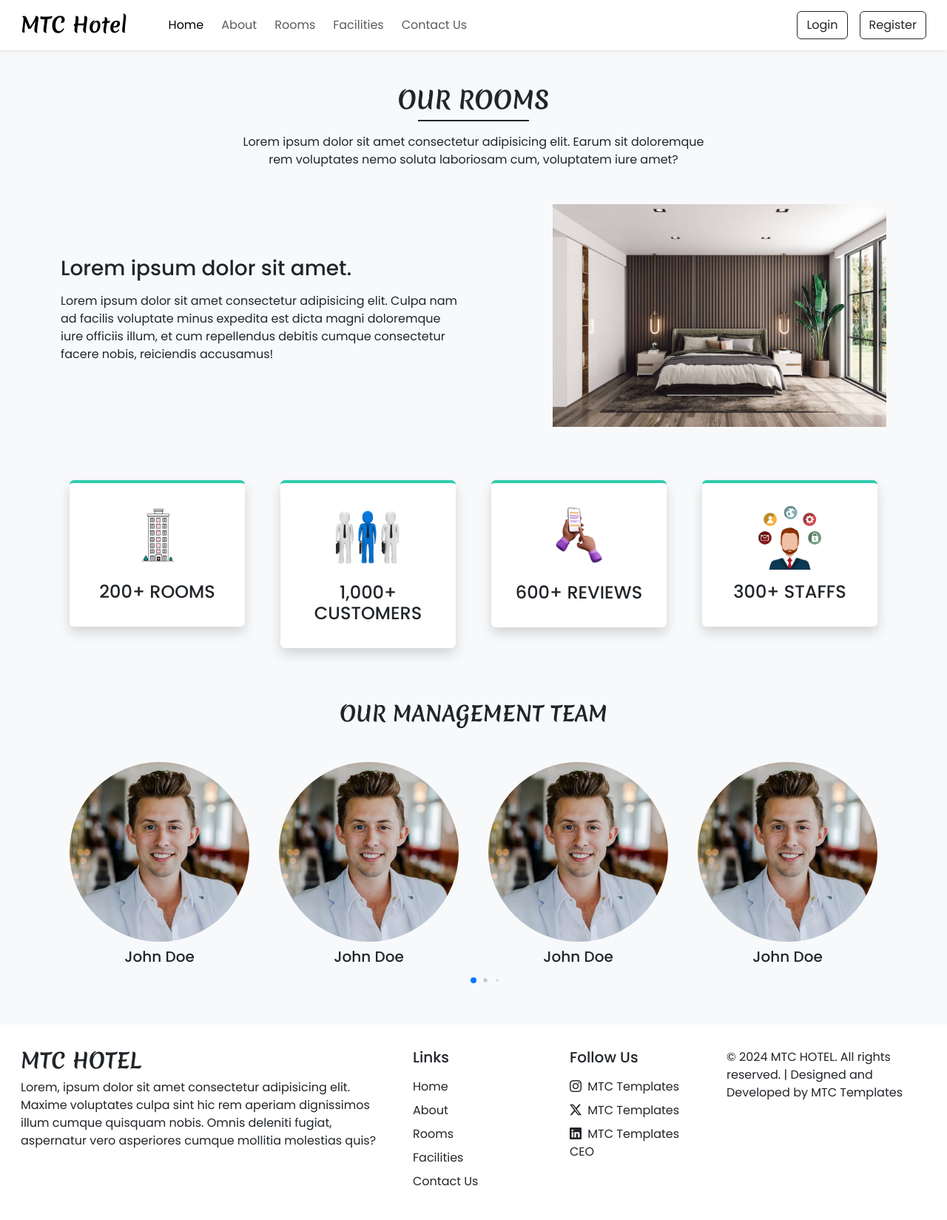
After one commit to OluwaTobba/hotel_management_website, a PHP site: page /rooms.php in a window 1280 px wide. The commit adds this page. Shown: the whole page at 74% size. Run offline with PHP 8.4, Linux system fonts and the light colour scheme.

Commit message:
index and footer updated

```diff
--- a/common/footer.php
+++ b/common/footer.php
@@ -11,11 +11,11 @@
 
         <div class="col-lg-2 p-4">
             <h5 class="mb-3">Links</h5>
-            <a href="#" class="d-inline-block mb-2 text-dark text-decoration-none">Home</a> </br>
-            <a href="#" class="d-inline-block mb-2 text-dark text-decoration-none">About</a> </br>
-            <a href="#" class="d-inline-block mb-2 text-dark text-decoration-none">Rooms</a> </br>
-            <a href="#" class="d-inline-block mb-2 text-dark text-decoration-none">Facilities</a> </br>
-            <a href="#" class="d-inline-block mb-2 text-dark text-decoration-none">Contact Us</a>
+            <a href="index.php" class="d-inline-block mb-2 text-dark text-decoration-none">Home</a> </br>
+            <a href="about.php" class="d-inline-block mb-2 text-dark text-decoration-none">About</a> </br>
+            <a href="rooms.php" class="d-inline-block mb-2 text-dark text-decoration-none">Rooms</a> </br>
+            <a href="facilities.php" class="d-inline-block mb-2 text-dark text-decoration-none">Facilities</a> </br>
+            <a href="contact.php" class="d-inline-block mb-2 text-dark text-decoration-none">Contact Us</a>
         </div>
 
         <div class="col-lg-2 p-4">
--- /dev/null
+++ b/rooms.php
@@ -0,0 +1,154 @@
+<!DOCTYPE html>
+<html lang="en">
+<head>
+    <meta charset="UTF-8">
+    <meta name="viewport" content="width=device-width, initial-scale=1.0">
+
+    <title>Our Rooms | MTC Hotel</title>
+
+    <!-- Google Font -->
+    <link href="https://fonts.googleapis.com/css2?family=Merienda:wght@300..900&family=Poppins:ital,wght@0,100;0,200;0,300;0,400;0,500;0,600;0,700;0,800;0,900;1,100;1,200;1,300;1,400;1,500;1,600;1,700;1,800;1,900&display=swap" rel="stylesheet">
+
+    <!-- External Links -->
+    <?php include "common/links.php" ?>
+
+</head>
+<body class="bg-light">
+
+    <?php include "common/header.php" ?>
+
+    <div class="my-5 px-4">
+        <h2 class="fw-bold h-font text-center">OUR ROOMS</h2>
+        <div class="h-line bg-dark"></div>
+        <p class="text-center mt-3">
+            Lorem ipsum dolor sit amet consectetur adipisicing elit. Earum sit doloremque <br> rem voluptates nemo soluta laboriosam cum, voluptatem iure amet?
+        </p>
+    </div>
+
+    <div class="container">
+        <div class="row justify-content-between align-items-center">
+
+            <div class="col-lg-6 col-md-5 mb-4 order-2 order-lg-1 order-md-2">
+                <h3 class="mb-3">Lorem ipsum dolor sit amet.</h3>
+                <p>
+                    Lorem ipsum dolor sit amet consectetur adipisicing elit. Culpa nam ad facilis voluptate minus expedita est dicta magni doloremque iure officiis illum, et cum repellendus debitis cumque consectetur facere nobis, reiciendis accusamus!
+                </p>
+            </div>
+
+            <div class="col-lg-5 col-md-5 mb-4 order-1 order-lg-2 order-md-2">
+                <img src="images/rooms/room-img-1.jpg" alt="room-img-1" class="w-100">
+            </div>
+
+        </div>
+    </div>
+
+    <div class="container mt-5">
+        <div class="row">
+
+            <div class="col-lg-3 col-md-6 mb-4 px-4">
+                <div class="bg-white rounded shadow p-4 border-top border-4 text-center aboutbox">
+                    <img src="images/about/hotel-img.png" alt="hotel-icon" width="70px">
+                    <h4 class="mt-3">200+ ROOMS</h4>
+                </div>
+            </div>
+
+            <div class="col-lg-3 col-md-6 mb-4 px-4">
+                <div class="bg-white rounded shadow p-4 border-top border-4 text-center aboutbox">
+                    <img src="images/about/customers.png" alt="customers-icon" width="125px">
+                    <h4 class="mt-3">1,000+ CUSTOMERS</h4>
+                </div>
+            </div>
+
+            <div class="col-lg-3 col-md-6 mb-4 px-4">
+                <div class="bg-white rounded shadow p-4 border-top border-4 text-center aboutbox">
+                    <img src="images/about/reviews.png" alt="reviews-icon" width="94px">
+                    <h4 class="mt-3">600+ REVIEWS</h4>
+                </div>
+            </div>
+
+            <div class="col-lg-3 col-md-6 mb-4 px-4">
+                <div class="bg-white rounded shadow p-4 border-top border-4 text-center aboutbox">
+                    <img src="images/about/staffs.png" alt="staffs-icon" width="93px">
+                    <h4 class="mt-3">300+ STAFFS</h4>
+                </div>
+            </div>
+
+        </div>
+    </div>
+
+    <h3 class="my-5 fw-bold h-font text-center">OUR MANAGEMENT TEAM</h3>
+    <div class="container px-4">
+
+        <div class="swiper teamSwiper">
+
+            <div class="swiper-wrapper">
+
+                <div class="swiper-slide text-center overflow-hidden rounded">
+                    <img src="images/management/team-1.jpg" alt="team-member-1" class="w-100 rounded-circle">
+                    <h5 class="mt-2">John Doe</h5>
+                </div>
+
+                <div class="swiper-slide text-center overflow-hidden rounded">
+                    <img src="images/management/team-1.jpg" alt="team-member-1" class="w-100 rounded-circle">
+                    <h5 class="mt-2">John Doe</h5>
+                </div>
+
+                <div class="swiper-slide text-center overflow-hidden rounded">
+                    <img src="images/management/team-1.jpg" alt="team-member-1" class="w-100 rounded-circle">
+                    <h5 class="mt-2">John Doe</h5>
+                </div>
+
+                <div class="swiper-slide text-center overflow-hidden rounded">
+                    <img src="images/management/team-1.jpg" alt="team-member-1" class="w-100 rounded-circle">
+                    <h5 class="mt-2">John Doe</h5>
+                </div>
+
+                <div class="swiper-slide text-center overflow-hidden rounded">
+                    <img src="images/management/team-1.jpg" alt="team-member-1" class="w-100 rounded-circle">
+                    <h5 class="mt-2">John Doe</h5>
+                </div>
+
+                <div class="swiper-slide text-center overflow-hidden rounded">
+                    <img src="images/management/team-1.jpg" alt="team-member-1" class="w-100 rounded-circle">
+                    <h5 class="mt-2">John Doe</h5>
+                </div>
+
+            </div> <br>
+
+            <div class="swiper-pagination"></div>
+
+        </div>
+
+    </div>
+
+    <?php include "common/footer.php"; ?>
+
+    <script src="https://cdn.jsdelivr.net/npm/swiper@11/swiper-bundle.min.js"></script>
+
+    <script>
+        var swiper = new Swiper(".teamSwiper", {
+            slidesPerView: 4,
+            spaceBetween: 40,
+            pagination: {
+                el: ".swiper-pagination",
+                dynamicBullets: true,
+            },
+            breakpoints: {
+                320: {
+                    slidesPerView: 2,
+                },
+                640: {
+                    slidesPerView: 2,
+                },
+                768: {
+                    slidesPerView: 3,
+                },
+                1024: {
+                    slidesPerView: 4,
+                }
+            }
+        });
+    </script>
+
+</body>
+</html>
```
Also changed, not shown: contact.php (added, +62 -0 lines), index.php (+17 -4 lines), images/carousels/jagz-1.jpg, images/carousels/jagz-2.jpg, images/carousels/jagz-3.jpg.
